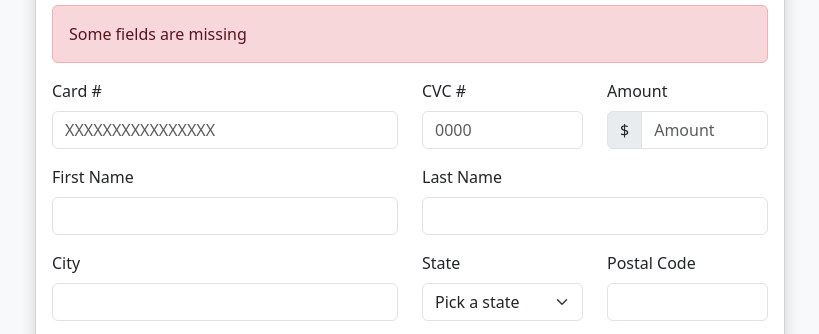
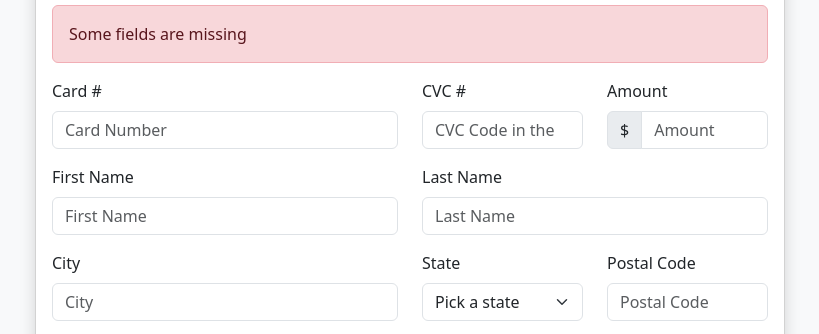
Before and after one commit to 4GeeksAcademy/juanpass-formulario-bootstrap-latam-pt-46, a plain HTML site: page index.html in a window 1280 px wide. Shown: the part 113-447 px from the top of the page, without its empty margins (230-1049 px from the left). Drawn offline with nearby package versions, Linux system fonts and the light colour scheme.

Commit message:
Corrección de types en inputs numéricos y placeholders en los que no lo tenían.

```diff
--- a/index.html
+++ b/index.html
@@ -23,17 +23,17 @@
                     <div class="row mb-3">
                         <div class="col-md-6">
                             <label class="form-label" for="card">Card #</label>
-                            <input type="text" class="form-control" placeholder="XXXXXXXXXXXXXXXX" id="card">
+                            <input type="number" class="form-control" placeholder="Card Number" id="card">
                         </div>
                         <div class="col-md-3">
                             <label class="form-label" for="cvc">CVC #</label>
-                            <input type="text" class="form-control" placeholder="0000" id="cvc">
+                            <input type="number" class="form-control" placeholder="CVC Code in the back of the card" id="cvc">
                         </div>
                         <div class="col-md-3">
                             <label class="form-label" for="amount">Amount</label>
                             <div class="input-group">
                                 <span class="input-group-text">$</span>
-                                <input type="text" class="form-control" placeholder="Amount" id="amount">
+                                <input type="number" class="form-control" placeholder="Amount" id="amount">
                             </div>
                         </div>
                     </div>
@@ -41,18 +41,18 @@
                     <div class="row mb-3">
                         <div class="col-md-6">
                             <label class="form-label" for="first-name">First Name</label>
-                            <input type="text" class="form-control" id="first-name">
+                            <input type="text" class="form-control" id="first-name" placeholder="First Name">
                         </div>
                         <div class="col-md-6">
                             <label class="form-label" for="last-name">Last Name</label>
-                            <input type="text" class="form-control" id="last-name">
+                            <input type="text" class="form-control" id="last-name" placeholder="Last Name">
                         </div>
                     </div>
 
                     <div class="row mb-3">
                         <div class="col-md-6">
                             <label class="form-label" for="city">City</label>
-                            <input type="text" class="form-control" id="city">
+                            <input type="text" class="form-control" id="city" placeholder="City">
                         </div>
                         <div class="col-md-3">
                             <label class="form-label" for="state">State</label>
@@ -65,7 +65,7 @@
                         </div>
                         <div class="col-md-3">
                             <label class="form-label" for="postal-code">Postal Code</label>
-                            <input type="text" class="form-control" id="postal-code">
+                            <input type="number" class="form-control" id="postal-code" placeholder="Postal Code">
                         </div>
                     </div>
 
```
